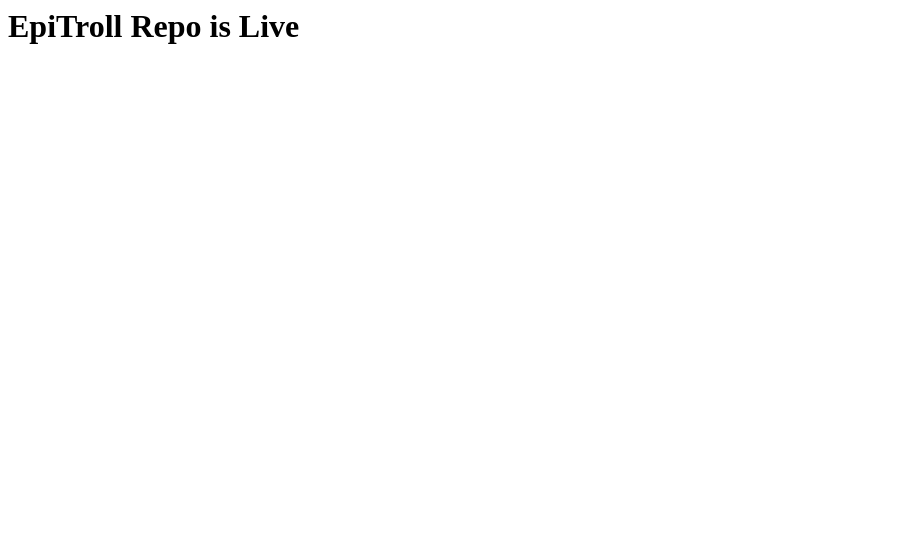
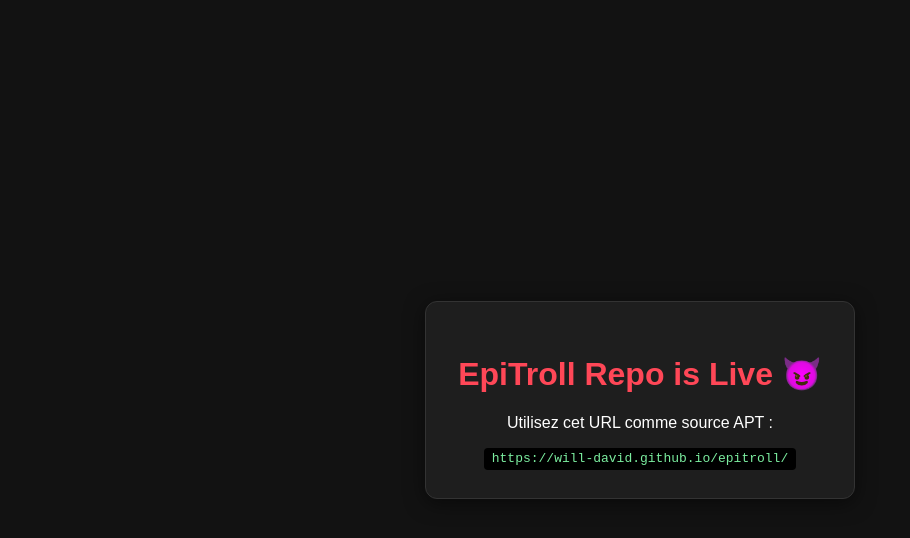
Before and after one commit to Will-David/Epitroll, a plain HTML site: page index.html in a window 1280 px wide. Shown: the whole page, without its empty margins (0-910 px from the left). Drawn offline with Linux system fonts and the light colour scheme.

Commit message:
Update index.html

```diff
--- a/index.html
+++ b/index.html
@@ -1 +1,21 @@
-<h1>EpiTroll Repo is Live</h1>
+<!DOCTYPE html>
+<html lang="fr">
+<head>
+    <meta charset="UTF-8">
+    <meta name="viewport" content="width=device-width, initial-scale=1.0">
+    <title>EpiTroll Repository</title>
+    <style>
+        body { font-family: sans-serif; display: flex; align-items: center; justify-content: center; height: 100vh; margin: 0; background: #121212; color: white; }
+        .card { text-align: center; border: 1px solid #333; padding: 2rem; border-radius: 12px; background: #1e1e1e; box-shadow: 0 4px 20px rgba(0,0,0,0.5); }
+        h1 { color: #ff4757; }
+        code { background: #000; padding: 0.2rem 0.5rem; border-radius: 4px; color: #7bed9f; }
+    </style>
+</head>
+<body>
+    <div class="card">
+        <h1>EpiTroll Repo is Live 😈</h1>
+        <p>Utilisez cet URL comme source APT :</p>
+        <code>https://will-david.github.io/epitroll/</code>
+    </div>
+</body>
+</html>
```
